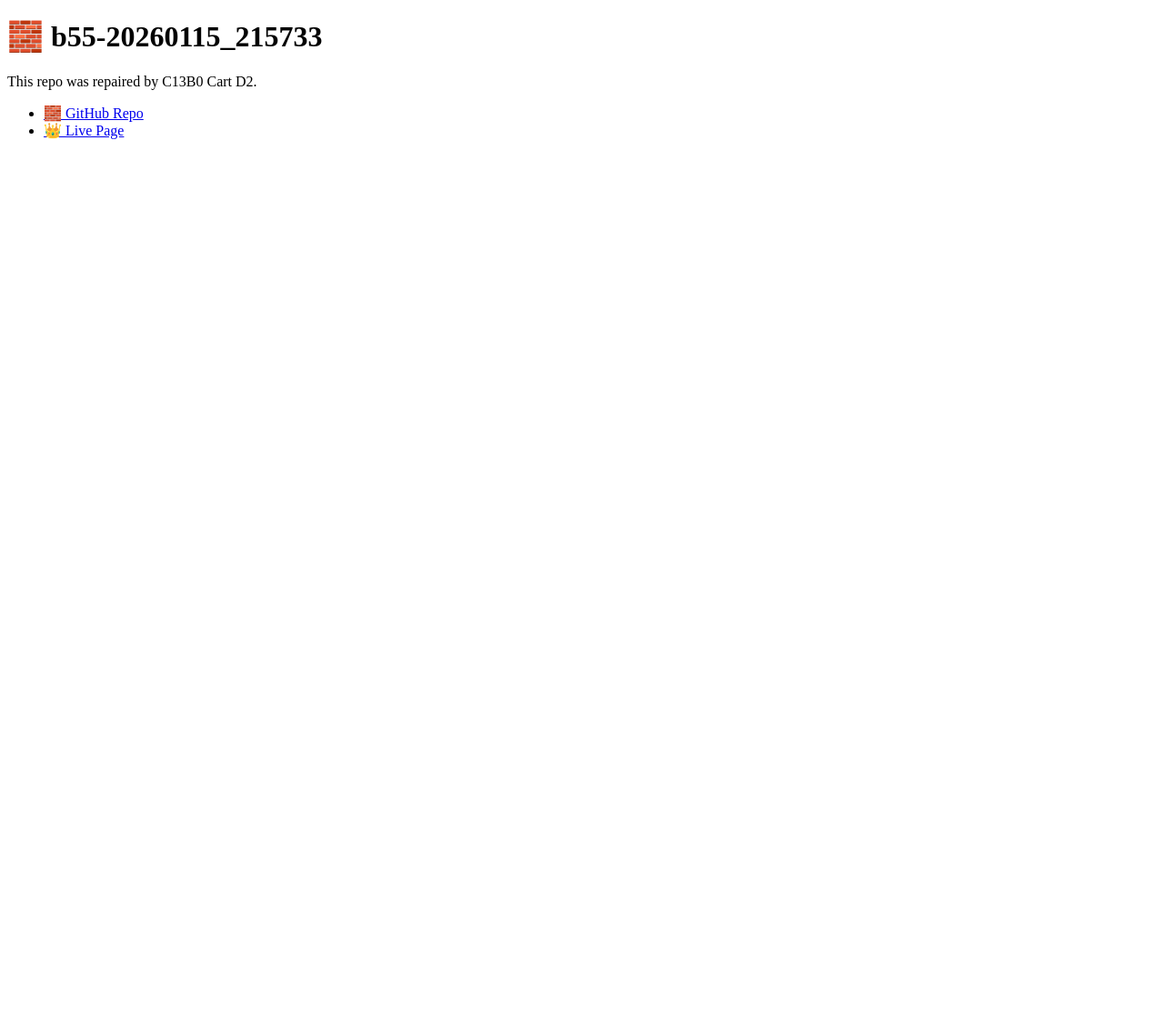
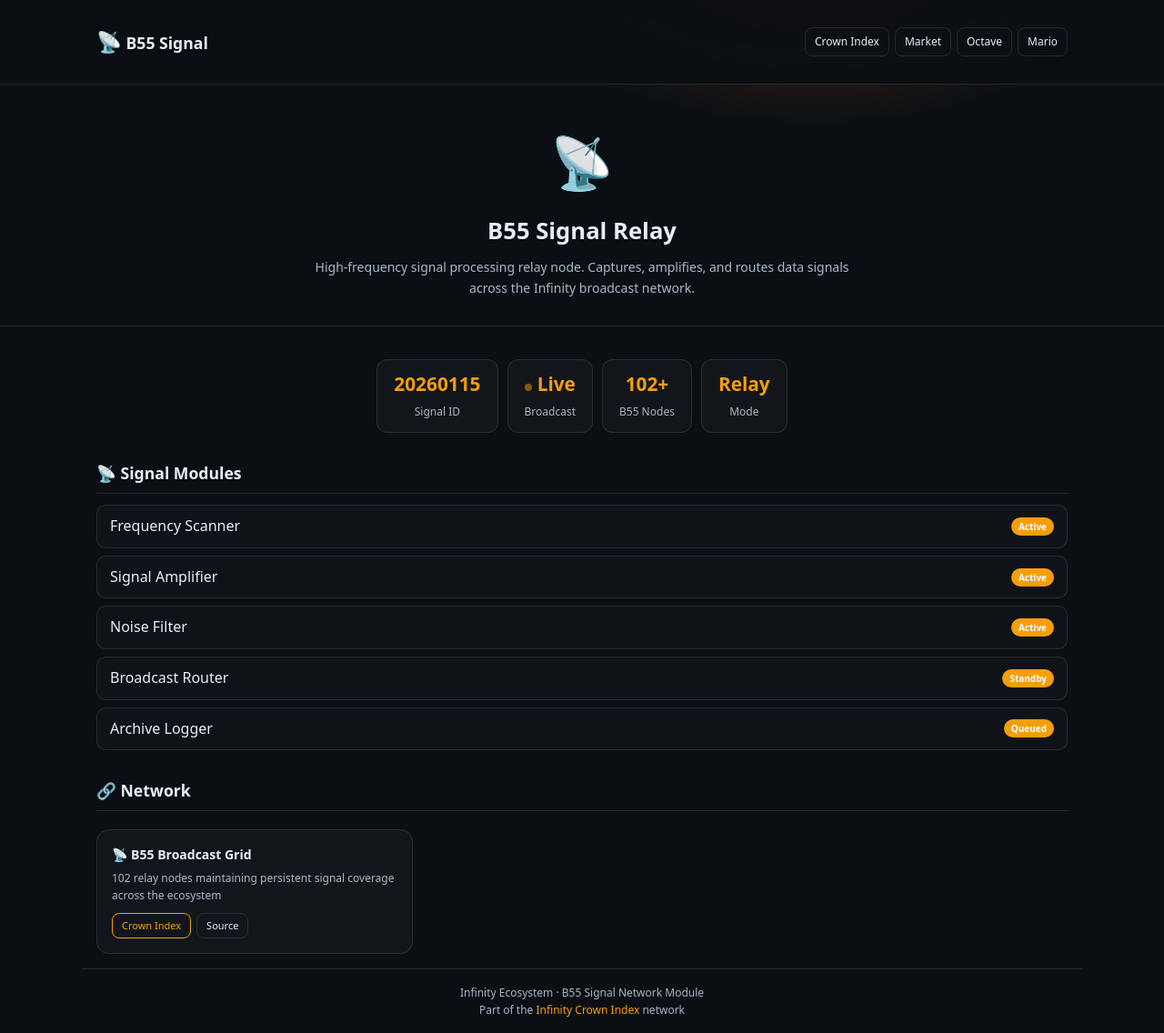
Before and after one commit to pewpi-infinity/b55-20260115_215733, a plain HTML site: page index.html in a window 1280 px wide. Shown: the whole page at 91% size. Before the commit the page ends 800 px from the top, so only its background shows below. Drawn offline with Linux system fonts and the light colour scheme.

Commit message:
Deploy b55 index - Infinity ecosystem

```diff
--- a/index.html
+++ b/index.html
@@ -1,15 +1,151 @@
-<!doctype html>
-<html>
-<head>
-<meta charset="utf-8">
-<title>b55-20260115_215733</title>
-</head>
-<body>
-<h1>🧱 b55-20260115_215733</h1>
-<p>This repo was repaired by C13B0 Cart D2.</p>
-<ul>
-  <li><a href="https://github.com/pewpi-infinity/b55-20260115_215733">🧱 GitHub Repo</a></li>
-  <li><a href="https://pewpi-infinity.github.io/b55-20260115_215733/">👑 Live Page</a></li>
-</ul>
-</body>
-</html>
+<!doctype html><html lang="en"><head>
+<meta charset="utf-8"><meta name="viewport" content="width=device-width,initial-scale=1">
+<title>B55 Signal - 20260115_215733</title>
+<style>
+:root {
+  --bg: #0b0f14;
+  --panel: #0f1620;
+  --line: rgba(255,255,255,.1);
+  --text: #e8eef7;
+  --muted: #a9b7c8;
+  --accent: #f59e0b;
+  --accent2: #fbbf24;
+}
+* { box-sizing: border-box; margin: 0; padding: 0; }
+body {
+  background: radial-gradient(800px 500px at 70% -10%, #78350f, transparent 50%), var(--bg);
+  color: var(--text);
+  font-family: system-ui, -apple-system, sans-serif;
+  line-height: 1.6;
+  min-height: 100vh;
+}
+a { color: var(--accent); text-decoration: none; }
+a:hover { text-decoration: underline; }
+.wrap { max-width: 1100px; margin: auto; padding: 16px; }
+header {
+  position: sticky; top: 0; z-index: 10;
+  background: rgba(11,15,20,.95);
+  backdrop-filter: blur(10px);
+  border-bottom: 1px solid var(--line);
+  padding: 12px 16px;
+}
+.hdr { display: flex; gap: 12px; align-items: center; flex-wrap: wrap; }
+.brand { font-weight: 800; font-size: 1.1rem; white-space: nowrap; }
+.brand-icon { font-size: 1.4rem; }
+.nav { display: flex; gap: 6px; flex-wrap: wrap; margin-left: auto; }
+.nav a {
+  font-size: 12px; padding: 5px 10px;
+  border: 1px solid var(--line); border-radius: 8px;
+  white-space: nowrap; color: var(--text);
+}
+.nav a:hover { background: rgba(255,255,255,.06); text-decoration: none; }
+.hero {
+  text-align: center; padding: 40px 16px 30px;
+  border-bottom: 1px solid var(--line);
+}
+.hero-icon { font-size: 3.5rem; margin-bottom: 12px; }
+.hero h1 { font-size: 1.6rem; font-weight: 800; margin-bottom: 8px; }
+.hero p { color: var(--muted); max-width: 600px; margin: auto; font-size: 14px; }
+.stats { display: flex; gap: 10px; flex-wrap: wrap; justify-content: center; margin: 20px 0; }
+.stat {
+  border: 1px solid var(--line); border-radius: 12px;
+  padding: 10px 18px; text-align: center;
+  background: rgba(255,255,255,.03);
+}
+.stat strong { display: block; font-size: 1.3rem; color: var(--accent); }
+.stat span { font-size: 12px; color: var(--muted); }
+.grid { display: grid; grid-template-columns: repeat(auto-fill, minmax(300px, 1fr)); gap: 12px; margin-top: 20px; }
+.card {
+  border: 1px solid var(--line); border-radius: 14px;
+  padding: 16px; background: rgba(255,255,255,.03);
+  transition: border-color .2s, transform .2s;
+}
+.card:hover { border-color: var(--accent); transform: translateY(-2px); }
+.card-title { font-weight: 700; font-size: 14px; margin-bottom: 4px; }
+.card-desc { font-size: 12px; color: var(--muted); margin-bottom: 10px; }
+.card-links { display: flex; gap: 6px; flex-wrap: wrap; }
+.btn {
+  font-size: 11px; padding: 4px 10px;
+  border: 1px solid var(--line); border-radius: 8px;
+  color: var(--text); background: transparent;
+  cursor: pointer; text-decoration: none;
+}
+.btn:hover { background: rgba(255,255,255,.06); text-decoration: none; }
+.btn-accent { border-color: var(--accent); color: var(--accent); }
+section { margin-top: 30px; }
+section h2 { font-size: 1.1rem; font-weight: 700; margin-bottom: 12px; padding-bottom: 8px; border-bottom: 1px solid var(--line); }
+.tiny { font-size: 11px; color: var(--muted); }
+footer {
+  border-top: 1px solid var(--line);
+  margin-top: 40px; padding: 16px 0;
+  text-align: center; font-size: 12px; color: var(--muted);
+}
+.pulse { animation: pulse 2s ease-in-out infinite; }
+@keyframes pulse { 0%,100% { opacity: 1; } 50% { opacity: .5; } }
+.status-dot { display: inline-block; width: 8px; height: 8px; border-radius: 50%; background: var(--accent); margin-right: 6px; }
+.module-list { list-style: none; }
+.module-list li {
+  padding: 10px 14px; border: 1px solid var(--line); border-radius: 10px;
+  margin-bottom: 8px; display: flex; justify-content: space-between; align-items: center;
+  background: rgba(255,255,255,.02);
+}
+.module-list li:hover { border-color: var(--accent); }
+.tag { font-size: 10px; padding: 2px 8px; border-radius: 99px; background: var(--accent); color: #fff; font-weight: 600; }
+</style>
+</head><body>
+<header><div class="wrap hdr">
+  <span class="brand"><span class="brand-icon">&#x1F4E1;</span> B55 Signal</span>
+
+    <nav class="nav">
+      <a href="https://pewpi-infinity.github.io/infinity-crown-index/">Crown Index</a>
+      <a href="https://pewpi-infinity.github.io/infinity-spark-market/">Market</a>
+      <a href="https://pewpi-infinity.github.io/smug_look/">Octave</a>
+      <a href="https://pewpi-infinity.github.io/MARIO-TOKENS/">Mario</a>
+    </nav>
+</div></header>
+
+<div class="hero">
+  <div class="hero-icon">&#x1F4E1;</div>
+  <h1>B55 Signal Relay</h1>
+  <p>High-frequency signal processing relay node. Captures, amplifies, and routes data signals across the Infinity broadcast network.</p>
+</div>
+
+<div class="wrap">
+  <div class="stats">
+    <div class="stat"><strong>20260115</strong><span>Signal ID</span></div>
+    <div class="stat"><strong><span class="status-dot pulse"></span>Live</strong><span>Broadcast</span></div>
+    <div class="stat"><strong>102+</strong><span>B55 Nodes</span></div>
+    <div class="stat"><strong>Relay</strong><span>Mode</span></div>
+  </div>
+
+  <section>
+    <h2>&#x1F4E1; Signal Modules</h2>
+    <ul class="module-list">
+      <li><span>Frequency Scanner</span><span class="tag">Active</span></li>
+      <li><span>Signal Amplifier</span><span class="tag">Active</span></li>
+      <li><span>Noise Filter</span><span class="tag">Active</span></li>
+      <li><span>Broadcast Router</span><span class="tag">Standby</span></li>
+      <li><span>Archive Logger</span><span class="tag">Queued</span></li>
+    </ul>
+  </section>
+
+  <section>
+    <h2>&#x1F517; Network</h2>
+    <div class="grid">
+      <div class="card">
+        <div class="card-title">&#x1F4E1; B55 Broadcast Grid</div>
+        <div class="card-desc">102 relay nodes maintaining persistent signal coverage across the ecosystem</div>
+        <div class="card-links">
+          <a class="btn btn-accent" href="https://pewpi-infinity.github.io/infinity-crown-index/">Crown Index</a>
+          <a class="btn" href="https://github.com/pewpi-infinity/b55-20260115_215733" target="_blank">Source</a>
+        </div>
+      </div>
+    </div>
+  </section>
+</div>
+
+<footer class="wrap">
+  Infinity Ecosystem &middot; B55 Signal Network Module<br>
+  Part of the <a href="https://pewpi-infinity.github.io/infinity-crown-index/">Infinity Crown Index</a> network
+</footer>
+</body></html>
```
